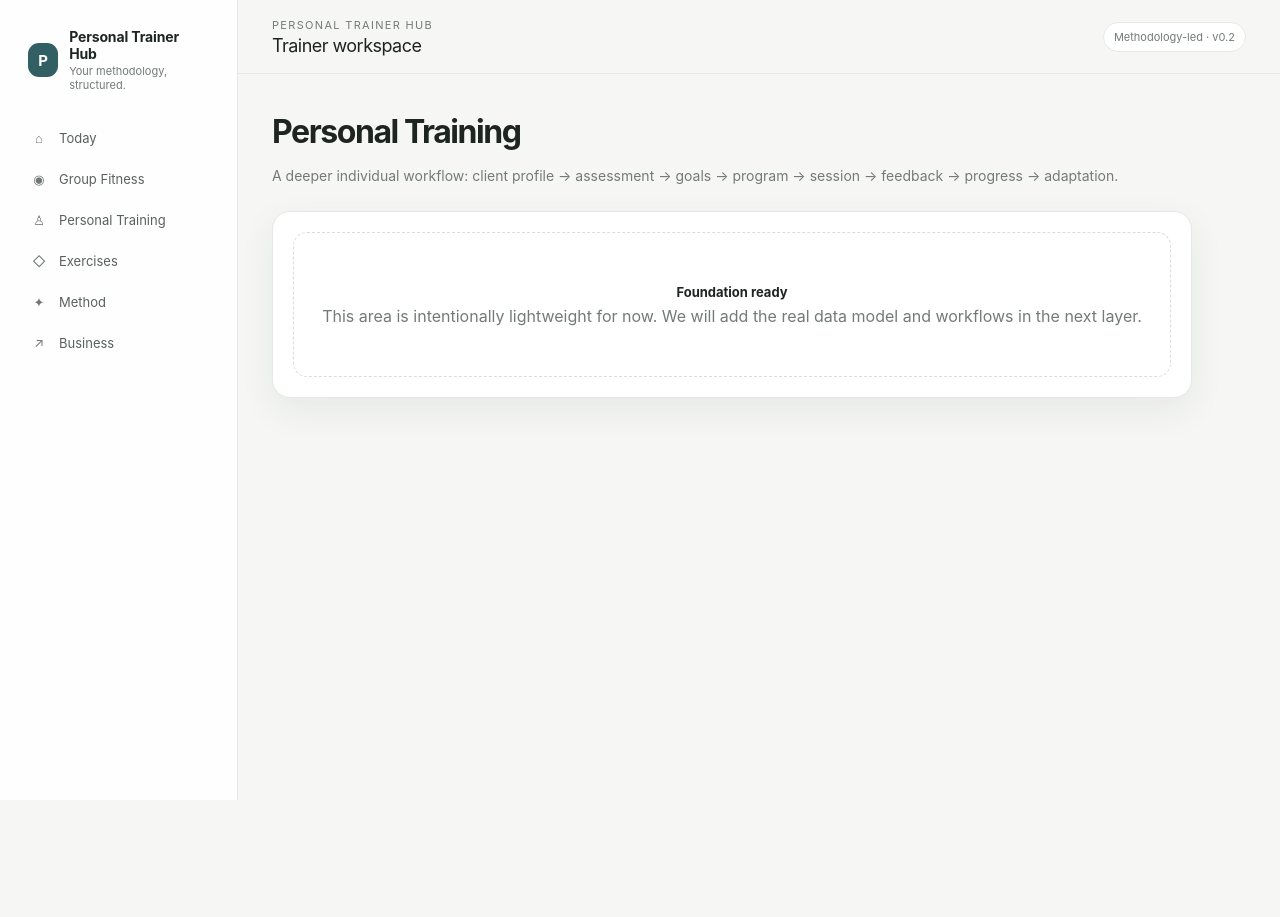
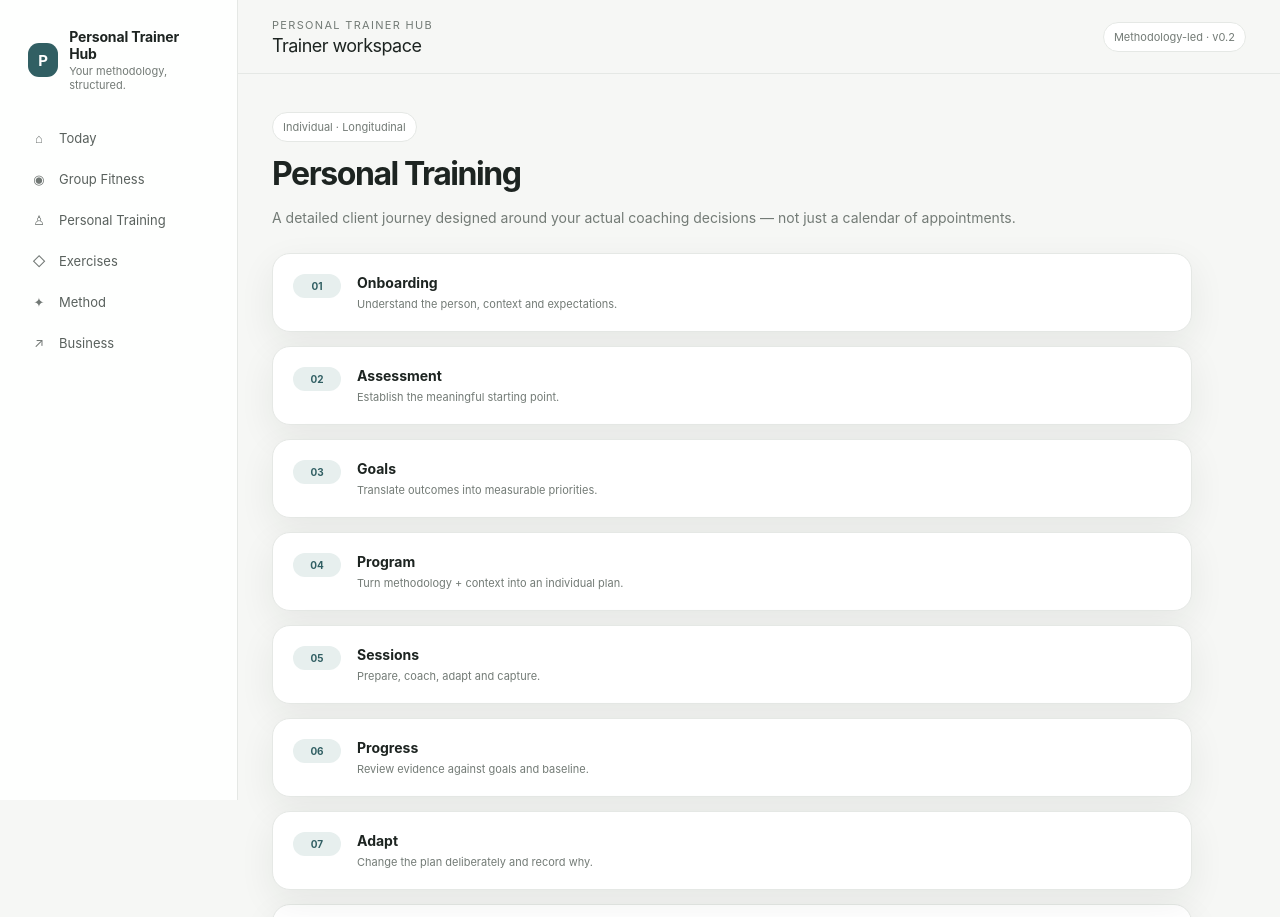
Before and after one commit to goforglam/personal-trainer-hub, a Next.js app: page /personal-training in a window 1280 px wide. Shown: the top 917 px of the page. Before the commit the page ends 800 px from the top, so only its background shows below. Built offline with nearby package versions, Linux system fonts and the light colour scheme.

Commit message:
Shape Personal Training workspace around client lifecycle

```diff
--- a/app/personal-training/page.tsx
+++ b/app/personal-training/page.tsx
@@ -1,5 +1,42 @@
-import { Section } from "../section";
+const stages = [
+  ["01", "Onboarding", "Understand the person, context and expectations."],
+  ["02", "Assessment", "Establish the meaningful starting point."],
+  ["03", "Goals", "Translate outcomes into measurable priorities."],
+  ["04", "Program", "Turn methodology + context into an individual plan."],
+  ["05", "Sessions", "Prepare, coach, adapt and capture."],
+  ["06", "Progress", "Review evidence against goals and baseline."],
+  ["07", "Adapt", "Change the plan deliberately and record why."],
+];
 
 export default function PersonalTrainingPage() {
-  return <Section title="Personal Training" text="A deeper individual workflow: client profile → assessment → goals → program → session → feedback → progress → adaptation." />;
+  return (
+    <div className="content">
+      <div className="section-page">
+        <span className="pill">Individual · Longitudinal</span>
+        <h1 style={{ marginTop: 12 }}>Personal Training</h1>
+        <p>A detailed client journey designed around your actual coaching decisions — not just a calendar of appointments.</p>
+
+        <div className="grid" style={{ marginTop: 24 }}>
+          {stages.map(([number, title, text]) => (
+            <div className="card" key={number} style={{ display: "grid", gridTemplateColumns: "48px 1fr", gap: 16, alignItems: "start" }}>
+              <div className="badge" style={{ textAlign: "center" }}>{number}</div>
+              <div>
+                <div className="card-title">{title}</div>
+                <div className="stat-note" style={{ marginTop: 6 }}>{text}</div>
+              </div>
+            </div>
+          ))}
+        </div>
+
+        <div className="card" style={{ marginTop: 14 }}>
+          <div className="card-head">
+            <div><div className="card-title">Session principle</div><div className="stat-note">The detail should serve the next decision.</div></div>
+          </div>
+          <div className="empty">
+            <div><strong>Prepare → Coach → Adapt → Capture</strong><span>Every completed session should leave you with one clear answer: what should I remember when I see this client again?</span></div>
+          </div>
+        </div>
+      </div>
+    </div>
+  );
 }
```
